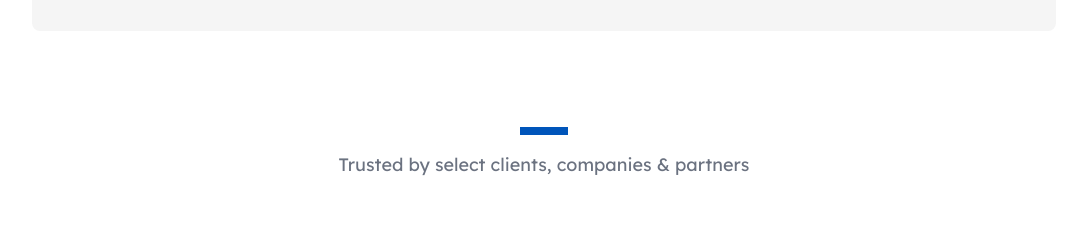
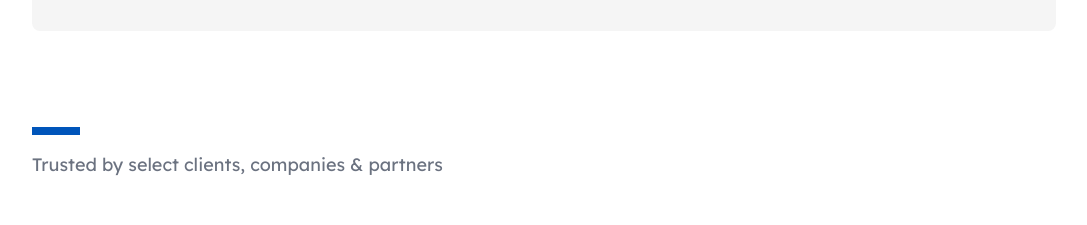
Before and after one commit to EdgarAmpiire/blueprints-web, a React (Create React App) app: page / in a window 1280 px wide. Shown: the part 900-1125 px from the top of the page, without its empty margins (96-1183 px from the left). Built offline with nearby package versions, Linux system fonts and the light colour scheme; what tw-elements would draw is missing.

Commit message:
home - clinets

```diff
--- a/src/features/home/components/Clients.jsx
+++ b/src/features/home/components/Clients.jsx
@@ -5,10 +5,10 @@ export const Clients = () => {
   return (
     <div>
       <div className="mt-24">
-        <div className="w-full flex justify-center ">
+        <div className="w-full flex justify-start ">
           <div className="px-6 py-1 bg-primary"></div>
         </div>
-        <div className="w-full flex justify-center mt-4 ">
+        <div className="w-full flex justify-start mt-4 ">
           <h1 className="text-lg text-gray-500">
             Trusted by select clients, companies & partners
           </h1>
```
